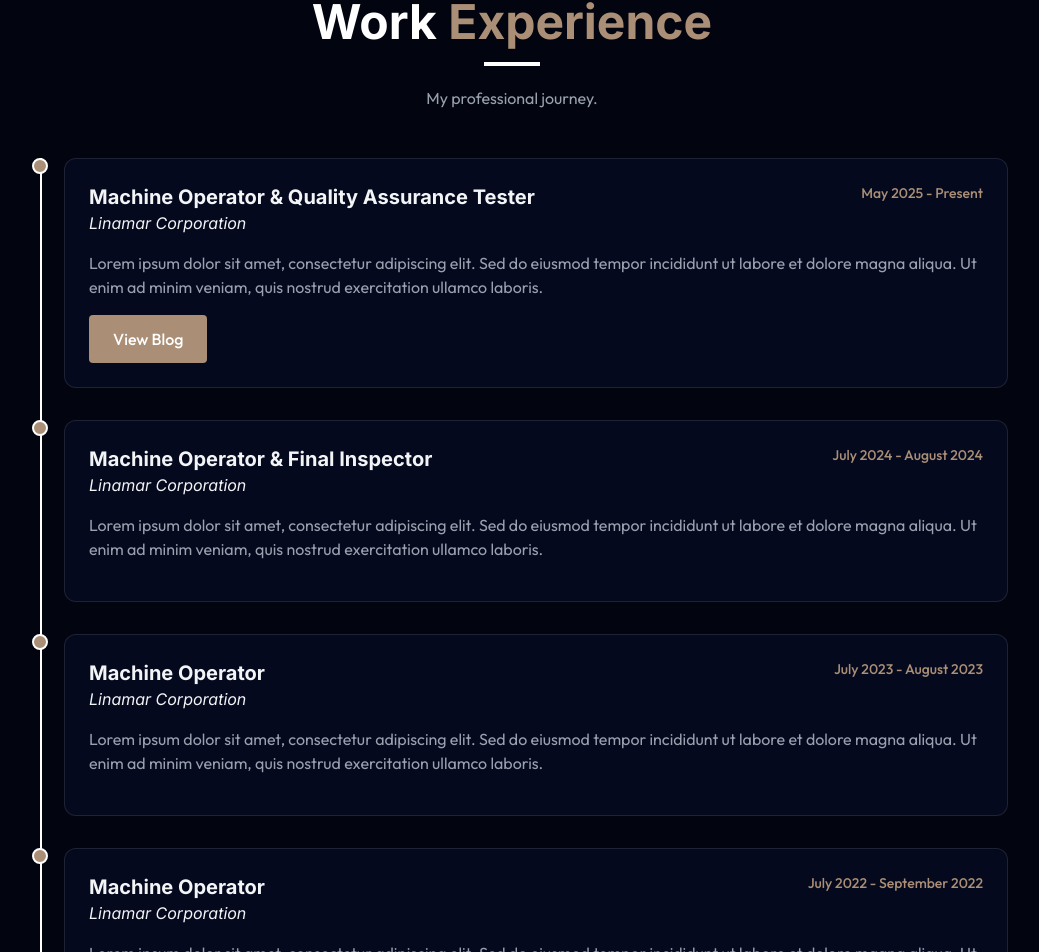
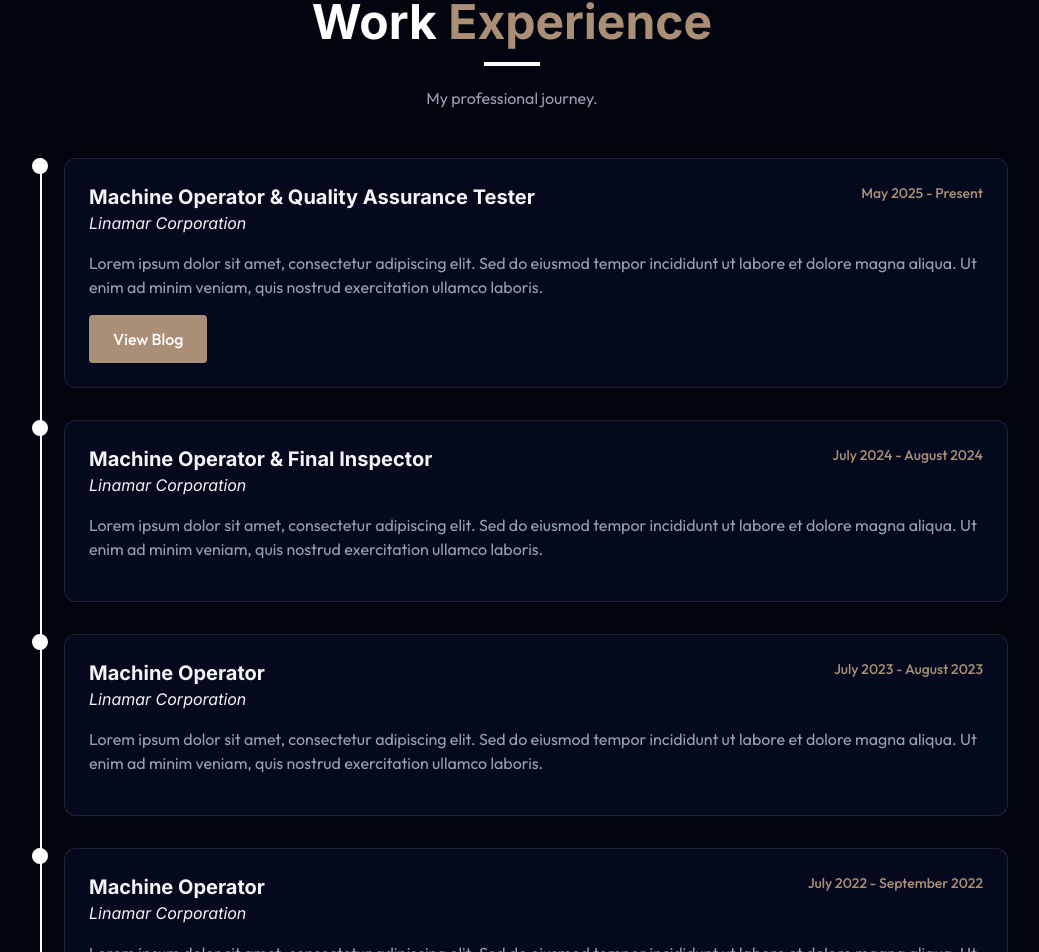
Before and after one commit to louisnguyenn/Louis-Personal-Portfolio, a React (Vite) app: page / in a window 1280 px wide. Shown: the part 2515-3467 px from the top of the page, without its empty margins (128-1167 px from the left). Built offline with nearby package versions, Linux system fonts and the light colour scheme.

Commit message:
timeline style change

```diff
--- a/src/components/sections/Experience.jsx
+++ b/src/components/sections/Experience.jsx
@@ -24,7 +24,7 @@ export const Experience = () => {
           <ScrollReveal direction="up" distance={50} duration={0.8}>
             <div className="relative flex items-start mb-8">
               {/* Timeline Dot */}
-              <div className="absolute left-4 w-4 h-4 bg-[#AA8F76] rounded-full border-2 border-white hidden md:block"></div>
+              <div className="absolute left-4 w-4 h-4 bg-white rounded-full border-2 border-white hidden md:block"></div>
 
               {/* Content */}
               <div className="md:ml-12 w-full group">
@@ -66,7 +66,7 @@ export const Experience = () => {
           <ScrollReveal direction="up" distance={50} duration={0.8}>
             <div className="relative flex items-start mb-8">
               {/* Timeline Dot */}
-              <div className="absolute left-4 w-4 h-4 bg-[#AA8F76] rounded-full border-2 border-white hidden md:block"></div>
+              <div className="absolute left-4 w-4 h-4 bg-white rounded-full border-2 border-white hidden md:block"></div>
 
               {/* Content */}
               <div className="md:ml-12 w-full group">
@@ -104,7 +104,7 @@ export const Experience = () => {
           <ScrollReveal direction="up" distance={50} duration={0.8}>
             <div className="relative flex items-start mb-8">
               {/* Timeline Dot */}
-              <div className="absolute left-4 w-4 h-4 bg-[#AA8F76] rounded-full border-2 border-white hidden md:block"></div>
+              <div className="absolute left-4 w-4 h-4 bg-white rounded-full border-2 border-white hidden md:block"></div>
 
               {/* Content */}
               <div className="md:ml-12 w-full group">
@@ -142,7 +142,7 @@ export const Experience = () => {
           <ScrollReveal direction="up" distance={50} duration={0.8}>
             <div className="relative flex items-start mb-8">
               {/* Timeline Dot */}
-              <div className="absolute left-4 w-4 h-4 bg-[#AA8F76] rounded-full border-2 border-white hidden md:block"></div>
+              <div className="absolute left-4 w-4 h-4 bg-white rounded-full border-2 border-white hidden md:block"></div>
 
               {/* Content */}
               <div className="md:ml-12 w-full group">
```
